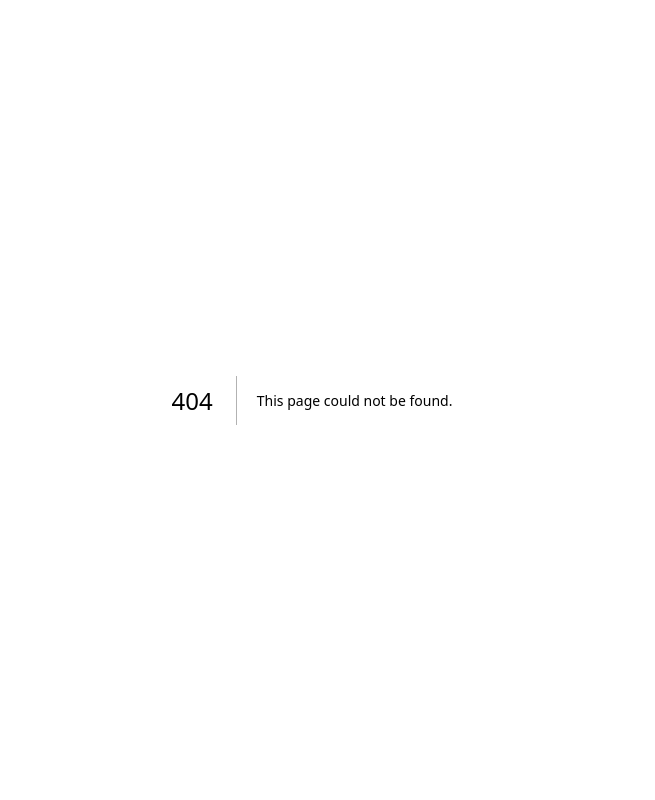
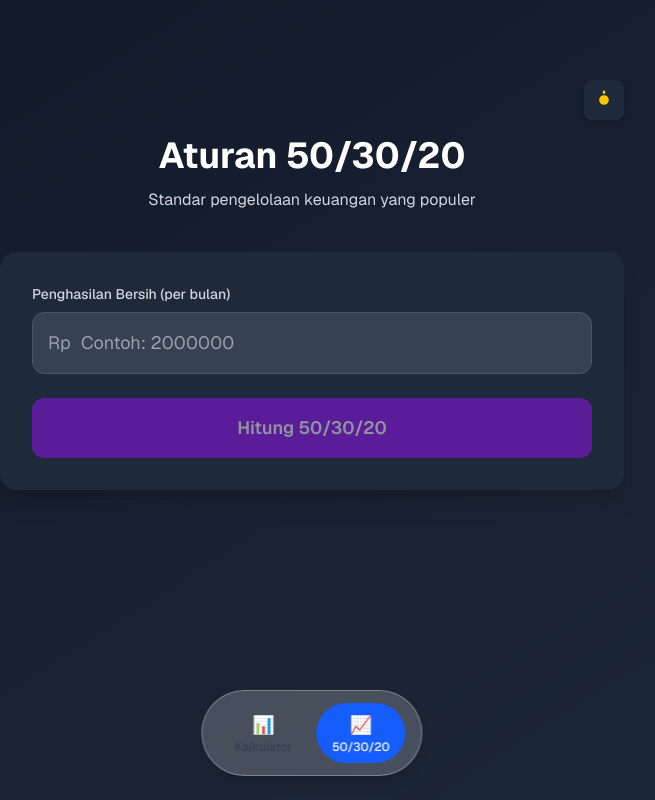
Before and after one commit to ardhikaxx/tabung-pintar, a Next.js app: page /standard in a window 1280 px wide. Before the commit this address had no page. Shown: the whole page, without its empty margins (328-983 px from the left). Built offline with nearby package versions, Linux system fonts and the light colour scheme.

Commit message:
Add separate pages and glassmorphism bottom navigation

```diff
--- /dev/null
+++ b/app/components/BottomNav.tsx
@@ -0,0 +1,34 @@
+"use client";
+
+import Link from "next/link";
+import { usePathname } from "next/navigation";
+
+export default function BottomNav() {
+  const pathname = usePathname();
+
+  const navItems = [
+    { href: "/", label: "Kalkulator", icon: "📊" },
+    { href: "/standard", label: "50/30/20", icon: "📈" },
+  ];
+
+  return (
+    <nav className="fixed bottom-6 left-1/2 -translate-x-1/2 z-50">
+      <div className="flex items-center gap-2 px-4 py-3 rounded-full backdrop-blur-lg bg-white/20 dark:bg-gray-800/30 border border-white/30 dark:border-gray-600/50 shadow-lg">
+        {navItems.map((item) => (
+          <Link
+            key={item.href}
+            href={item.href}
+            className={`flex flex-col items-center px-4 py-2 rounded-full transition-all ${
+              pathname === item.href
+                ? "bg-blue-600 text-white"
+                : "text-gray-700 dark:text-gray-300 hover:bg-white/20 dark:hover:bg-gray-700/30"
+            }`}
+          >
+            <span className="text-lg">{item.icon}</span>
+            <span className="text-xs font-medium">{item.label}</span>
+          </Link>
+        ))}
+      </div>
+    </nav>
+  );
+}
--- a/app/page.tsx
+++ b/app/page.tsx
@@ -2,6 +2,7 @@
 
 import { useState, useEffect } from "react";
 import { PieChart, Pie, Cell, ResponsiveContainer, Legend, Tooltip } from "recharts";
+import BottomNav from "./components/BottomNav";
 
 interface SavingsResult {
   income: number;
@@ -27,13 +28,15 @@ export default function Home() {
     "balanced"
   );
   const [isCalculating, setIsCalculating] = useState(false);
-  const [darkMode, setDarkMode] = useState(() => {
-    if (typeof window !== "undefined") {
-      const saved = localStorage.getItem("darkMode");
-      return saved !== null ? JSON.parse(saved) : true;
+  const [darkMode, setDarkMode] = useState(true);
+
+  useEffect(() => {
+    const savedMode = localStorage.getItem("darkMode");
+    if (savedMode !== null) {
+      const parsed = JSON.parse(savedMode);
+      setDarkMode(parsed);
     }
-    return true;
-  });
+  }, []);
 
   useEffect(() => {
     if (darkMode) {
@@ -93,15 +96,17 @@ export default function Home() {
     : [];
 
   return (
-    <div className="flex flex-col flex-1 items-center justify-center bg-gradient-to-br from-blue-50 to-indigo-100 dark:from-gray-900 dark:to-gray-800 font-sans min-h-screen">
+    <div className={`flex flex-col flex-1 items-center justify-center font-sans min-h-screen ${
+      darkMode
+        ? "bg-gradient-to-br from-gray-900 to-gray-800"
+        : "bg-gradient-to-br from-blue-50 to-indigo-100"
+    }`}>
       <main className="flex flex-1 w-full max-w-2xl flex-col items-start py-20 px-6">
         <div className="w-full flex justify-end mb-4">
           <button
             onClick={() => setDarkMode(!darkMode)}
             className={`p-2 rounded-lg shadow-md hover:shadow-lg transition-shadow ${
-              darkMode
-                ? "bg-gray-800 text-yellow-400"
-                : "bg-white text-gray-700"
+              darkMode ? "bg-gray-800 text-yellow-400" : "bg-white text-gray-700"
             }`}
             aria-label="Toggle dark mode"
           >
@@ -118,24 +123,32 @@ export default function Home() {
         </div>
 
         <div className="text-center mb-10 w-full">
-          <h1 className="text-4xl font-bold text-gray-900 dark:text-white mb-3">
+          <h1 className={`text-4xl font-bold mb-3 ${
+            darkMode ? "text-white" : "text-gray-900"
+          }`}>
             TabungPintar
           </h1>
-          <p className="text-lg text-gray-600 dark:text-gray-300">
+          <p className={darkMode ? "text-gray-300" : "text-gray-600"}>
             Hitung berapa persen yang ideal untuk menabung dari penghasilan Anda
           </p>
         </div>
 
-        <div className="w-full bg-white dark:bg-gray-800 rounded-2xl shadow-xl p-8 mb-6">
+        <div className={`w-full rounded-2xl shadow-xl p-8 mb-6 ${
+          darkMode ? "bg-gray-800" : "bg-white"
+        }`}>
           <div className="mb-6">
             <label
               htmlFor="income"
-              className="block text-sm font-medium text-gray-700 dark:text-gray-300 mb-2"
+              className={`block text-sm font-medium mb-2 ${
+                darkMode ? "text-gray-300" : "text-gray-700"
+              }`}
             >
               Penghasilan Bersih (per bulan)
             </label>
             <div className="relative">
-              <span className="absolute left-4 top-1/2 -translate-y-1/2 text-gray-500 dark:text-gray-400 text-lg">
+              <span className={`absolute left-4 top-1/2 -translate-y-1/2 text-lg ${
+                darkMode ? "text-gray-400" : "text-gray-500"
+              }`}>
                 Rp
               </span>
               <input
@@ -146,13 +159,19 @@ export default function Home() {
                 value={income}
                 onChange={(e) => setIncome(e.target.value)}
                 onKeyPress={handleKeyPress}
-                className="w-full pl-12 pr-4 py-4 text-lg border border-gray-300 dark:border-gray-600 rounded-xl focus:ring-2 focus:ring-blue-500 focus:border-transparent bg-gray-50 dark:bg-gray-700 text-gray-900 dark:text-white"
+                className={`w-full pl-12 pr-4 py-4 text-lg border rounded-xl focus:ring-2 focus:ring-blue-500 ${
+                  darkMode
+                    ? "border-gray-600 bg-gray-700 text-white"
+                    : "border-gray-300 bg-gray-50 text-gray-900"
+                }`}
               />
             </div>
           </div>
 
           <div className="mb-6">
-            <p className="text-sm font-medium text-gray-700 dark:text-gray-300 mb-3">
+            <p className={`text-sm font-medium mb-3 ${
+              darkMode ? "text-gray-300" : "text-gray-700"
+            }`}>
               Pilih Mode Menabung
             </p>
             <div className="grid grid-cols-3 gap-2">
@@ -165,14 +184,18 @@ export default function Home() {
                   className={`py-2 px-3 rounded-lg text-sm font-medium transition-all ${
                     mode === m
                       ? "bg-blue-600 text-white"
-                      : "bg-gray-100 dark:bg-gray-700 text-gray-600 dark:text-gray-300 hover:bg-gray-200 dark:hover:bg-gray-600"
+                      : darkMode
+                      ? "bg-gray-700 text-gray-300 hover:bg-gray-600"
+                      : "bg-gray-100 text-gray-600 hover:bg-gray-200"
                   }`}
                 >
                   {modeConfig[m].label}
                 </button>
               ))}
             </div>
-            <p className="text-xs text-gray-500 dark:text-gray-400 mt-2">
+            <p className={`text-xs mt-2 ${
+              darkMode ? "text-gray-400" : "text-gray-500"
+            }`}>
               {mode === "conservative"
                 ? "20% untuk menabung, cocok untuk pemula"
                 : mode === "balanced"
@@ -192,7 +215,11 @@ export default function Home() {
             {result && (
               <button
                 onClick={resetCalculator}
-                className="px-6 py-4 text-lg font-medium text-gray-600 bg-gray-100 hover:bg-gray-200 dark:bg-gray-700 dark:text-gray-300 dark:hover:bg-gray-600 rounded-xl transition-colors"
+                className={`px-6 py-4 text-lg font-medium rounded-xl transition-colors ${
+                  darkMode
+                    ? "text-gray-300 bg-gray-700 hover:bg-gray-600"
+                    : "text-gray-600 bg-gray-100 hover:bg-gray-200"
+                }`}
               >
                 Reset
               </button>
@@ -201,8 +228,12 @@ export default function Home() {
         </div>
 
         {result && (
-          <div className="w-full bg-white dark:bg-gray-800 rounded-2xl shadow-xl p-8 mb-6 animate-fadeIn">
-            <h2 className="text-2xl font-bold text-gray-900 dark:text-white mb-6 text-center">
+          <div className={`w-full rounded-2xl shadow-xl p-8 mb-6 animate-fadeIn ${
+            darkMode ? "bg-gray-800" : "bg-white"
+          }`}>
+            <h2 className={`text-2xl font-bold mb-6 text-center ${
+              darkMode ? "text-white" : "text-gray-900"
+            }`}>
               Hasil Perhitungan
             </h2>
 
@@ -236,40 +267,61 @@ export default function Home() {
             </div>
 
             <div className="grid grid-cols-1 md:grid-cols-2 gap-6">
-              <div className="bg-blue-50 dark:bg-blue-900/30 rounded-xl p-6 text-center">
-                <p className="text-sm text-blue-600 dark:text-blue-400 mb-1">
+              <div className={`rounded-xl p-6 text-center ${
+                darkMode ? "bg-blue-900/30" : "bg-blue-50"
+              }`}>
+                <p className={`text-sm mb-1 ${
+                  darkMode ? "text-blue-400" : "text-blue-600"
+                }`}>
                   Disarankan Menabung
                 </p>
-                <p className="text-3xl font-bold text-blue-700 dark:text-blue-300">
+                <p className={`text-3xl font-bold ${
+                  darkMode ? "text-blue-300" : "text-blue-700"
+                }`}>
                   {formatCurrency(result.savings)}
                 </p>
-                <p className="text-sm text-gray-500 dark:text-gray-400 mt-1">
+                <p className={`text-sm mt-1 ${
+                  darkMode ? "text-gray-400" : "text-gray-500"
+                }`}>
                   {result.percentage}% dari penghasilan
                 </p>
               </div>
 
-              <div className="bg-green-50 dark:bg-green-900/30 rounded-xl p-6 text-center">
-                <p className="text-sm text-green-600 dark:text-green-400 mb-1">
+              <div className={`rounded-xl p-6 text-center ${
+                darkMode ? "bg-green-900/30" : "bg-green-50"
+              }`}>
+                <p className={`text-sm mb-1 ${
+                  darkMode ? "text-green-400" : "text-green-600"
+                }`}>
                   Untuk Keperluan
                 </p>
-                <p className="text-3xl font-bold text-green-700 dark:text-green-300">
+                <p className={`text-3xl font-bold ${
+                  darkMode ? "text-green-300" : "text-green-700"
+                }`}>
                   {formatCurrency(result.needs)}
                 </p>
-                <p className="text-sm text-gray-500 dark:text-gray-400 mt-1">
+                <p className={`text-sm mt-1 ${
+                  darkMode ? "text-gray-400" : "text-gray-500"
+                }`}>
                   {100 - result.percentage}% dari penghasilan
                 </p>
               </div>
             </div>
 
-            <div className="mt-6 p-4 bg-gray-50 dark:bg-gray-700 rounded-xl">
-              <p className="text-sm text-gray-600 dark:text-gray-300 text-center">
+            <div className={`mt-6 p-4 rounded-xl ${
+              darkMode ? "bg-gray-700" : "bg-gray-50"
+            }`}>
+              <p className={`text-sm text-center ${
+                darkMode ? "text-gray-300" : "text-gray-600"
+              }`}>
                 <span className="font-medium">Total Penghasilan:</span>{" "}
                 {formatCurrency(result.income)}
               </p>
             </div>
-          </div>
-        )}
+</div>
+         )}
       </main>
+      <BottomNav />
     </div>
   );
 }
--- /dev/null
+++ b/app/standard/page.tsx
@@ -0,0 +1,208 @@
+"use client";
+
+import { useState, useEffect } from "react";
+import BottomNav from "../components/BottomNav";
+
+interface StandardResult {
+  income: number;
+  needs: number;
+  wants: number;
+  savings: number;
+}
+
+function roundToNearest(amount: number, base: number = 10000): number {
+  return Math.round(amount / base) * base;
+}
+
+export default function StandardPage() {
+  const [income, setIncome] = useState<string>("");
+  const [result, setResult] = useState<StandardResult | null>(null);
+  const [isCalculating, setIsCalculating] = useState(false);
+  const [darkMode, setDarkMode] = useState(true);
+
+  useEffect(() => {
+    const savedMode = localStorage.getItem("darkMode");
+    if (savedMode !== null) {
+      setDarkMode(JSON.parse(savedMode));
+    }
+  }, []);
+
+  useEffect(() => {
+    if (darkMode) {
+      document.documentElement.classList.add("dark");
+    } else {
+      document.documentElement.classList.remove("dark");
+    }
+    localStorage.setItem("darkMode", JSON.stringify(darkMode));
+  }, [darkMode]);
+
+  const calculateStandard = () => {
+    const incomeValue = parseFloat(income.replace(/[^0-9]/g, ""));
+    if (!incomeValue || incomeValue <= 0) return;
+
+    setIsCalculating(true);
+
+    setTimeout(() => {
+      const needs = roundToNearest(incomeValue * 0.5);
+      const wants = roundToNearest(incomeValue * 0.3);
+      const savings = incomeValue - needs - wants;
+
+      setResult({
+        income: incomeValue,
+        needs,
+        wants,
+        savings,
+      });
+      setIsCalculating(false);
+    }, 300);
+  };
+
+  const formatCurrency = (amount: number) => {
+    return new Intl.NumberFormat("id-ID", {
+      style: "currency",
+      currency: "IDR",
+      minimumFractionDigits: 0,
+    }).format(amount);
+  };
+
+  return (
+    <div className={`flex flex-col flex-1 items-center justify-center font-sans min-h-screen ${
+      darkMode
+        ? "bg-gradient-to-br from-gray-900 to-gray-800"
+        : "bg-gradient-to-br from-blue-50 to-indigo-100"
+    }`}>
+      <main className="flex flex-1 w-full max-w-2xl flex-col items-start py-20 px-6">
+        <div className="w-full flex justify-end mb-4">
+          <button
+            onClick={() => setDarkMode(!darkMode)}
+            className={`p-2 rounded-lg shadow-md hover:shadow-lg transition-shadow ${
+              darkMode ? "bg-gray-800 text-yellow-400" : "bg-white text-gray-700"
+            }`}
+            aria-label="Toggle dark mode"
+          >
+            {darkMode ? (
+              <svg className="w-6 h-6" fill="currentColor" viewBox="0 0 20 20">
+                <path d="M10 2a1 1 0 011 1v1a1 1 0 11-2 0V3a1 1 0 011-1zm4 8a4 4 0 11-8 0 4 4 0 018 0z" />
+              </svg>
+            ) : (
+              <svg className="w-6 h-6" fill="currentColor" viewBox="0 0 20 20">
+                <path d="M17.293 13.293A8 8 0 016.707 2.707a8.001 8.001 0 1010.586 10.586z" />
+              </svg>
+            )}
+          </button>
+        </div>
+
+        <div className="text-center mb-10 w-full">
+          <h1 className={`text-4xl font-bold mb-3 ${
+            darkMode ? "text-white" : "text-gray-900"
+          }`}>
+            Aturan 50/30/20
+          </h1>
+          <p className={darkMode ? "text-gray-300" : "text-gray-600"}>
+            Standar pengelolaan keuangan yang populer
+          </p>
+        </div>
+
+        <div className={`w-full rounded-2xl shadow-xl p-8 mb-6 ${
+          darkMode ? "bg-gray-800" : "bg-white"
+        }`}>
+          <div className="mb-6">
+            <label
+              htmlFor="income"
+              className={`block text-sm font-medium mb-2 ${
+                darkMode ? "text-gray-300" : "text-gray-700"
+              }`}
+            >
+              Penghasilan Bersih (per bulan)
+            </label>
+            <div className="relative">
+              <span className={`absolute left-4 top-1/2 -translate-y-1/2 text-lg ${
+                darkMode ? "text-gray-400" : "text-gray-500"
+              }`}>
+                Rp
+              </span>
+              <input
+                id="income"
+                type="text"
+                inputMode="numeric"
+                placeholder="Contoh: 2000000"
+                value={income}
+                onChange={(e) => setIncome(e.target.value)}
+                className={`w-full pl-12 pr-4 py-4 text-lg border rounded-xl focus:ring-2 focus:ring-blue-500 ${
+                  darkMode
+                    ? "border-gray-600 bg-gray-700 text-white"
+                    : "border-gray-300 bg-gray-50 text-gray-900"
+                }`}
+              />
+            </div>
+          </div>
+
+          <button
+            onClick={calculateStandard}
+            disabled={!income || isCalculating}
+            className="w-full py-4 text-lg font-semibold text-white bg-purple-600 hover:bg-purple-700 rounded-xl transition-colors disabled:opacity-50"
+          >
+            {isCalculating ? "Menghitung..." : "Hitung 50/30/20"}
+          </button>
+        </div>
+
+        {result && (
+          <div className={`w-full rounded-2xl shadow-xl p-8 mb-6 ${
+            darkMode ? "bg-gray-800" : "bg-white"
+          }`}>
+            <h2 className={`text-2xl font-bold mb-6 text-center ${
+              darkMode ? "text-white" : "text-gray-900"
+            }`}>
+              Hasil Perhitungan 50/30/20
+            </h2>
+
+            <div className="grid grid-cols-1 md:grid-cols-3 gap-4">
+              <div className={`rounded-xl p-6 text-center ${
+                darkMode ? "bg-red-900/30" : "bg-red-50"
+              }`}>
+                <p className={`text-sm mb-1 ${darkMode ? "text-red-400" : "text-red-600"}`}>
+                  Kebutuhan (50%)
+                </p>
+                <p className={`text-xl font-bold ${darkMode ? "text-red-300" : "text-red-700"}`}>
+                  {formatCurrency(result.needs)}
+                </p>
+              </div>
+
+              <div className={`rounded-xl p-6 text-center ${
+                darkMode ? "bg-orange-900/30" : "bg-orange-50"
+              }`}>
+                <p className={`text-sm mb-1 ${darkMode ? "text-orange-400" : "text-orange-600"}`}>
+                  Keinginan (30%)
+                </p>
+                <p className={`text-xl font-bold ${darkMode ? "text-orange-300" : "text-orange-700"}`}>
+                  {formatCurrency(result.wants)}
+                </p>
+              </div>
+
+              <div className={`rounded-xl p-6 text-center ${
+                darkMode ? "bg-emerald-900/30" : "bg-emerald-50"
+              }`}>
+                <p className={`text-sm mb-1 ${darkMode ? "text-emerald-400" : "text-emerald-600"}`}>
+                  Tabungan (20%)
+                </p>
+                <p className={`text-xl font-bold ${darkMode ? "text-emerald-300" : "text-emerald-700"}`}>
+                  {formatCurrency(result.savings)}
+                </p>
+              </div>
+            </div>
+
+            <div className={`mt-6 p-4 rounded-xl ${
+              darkMode ? "bg-gray-700" : "bg-gray-50"
+            }`}>
+              <p className={`text-sm text-center ${darkMode ? "text-gray-300" : "text-gray-600"}`}>
+                <span className="font-medium">Total Penghasilan:</span>{" "}
+                {formatCurrency(result.income)}
+              </p>
+            </div>
+          </div>
+        )}
+      </main>
+      <BottomNav />
+    </div>
+  );
+}
```
